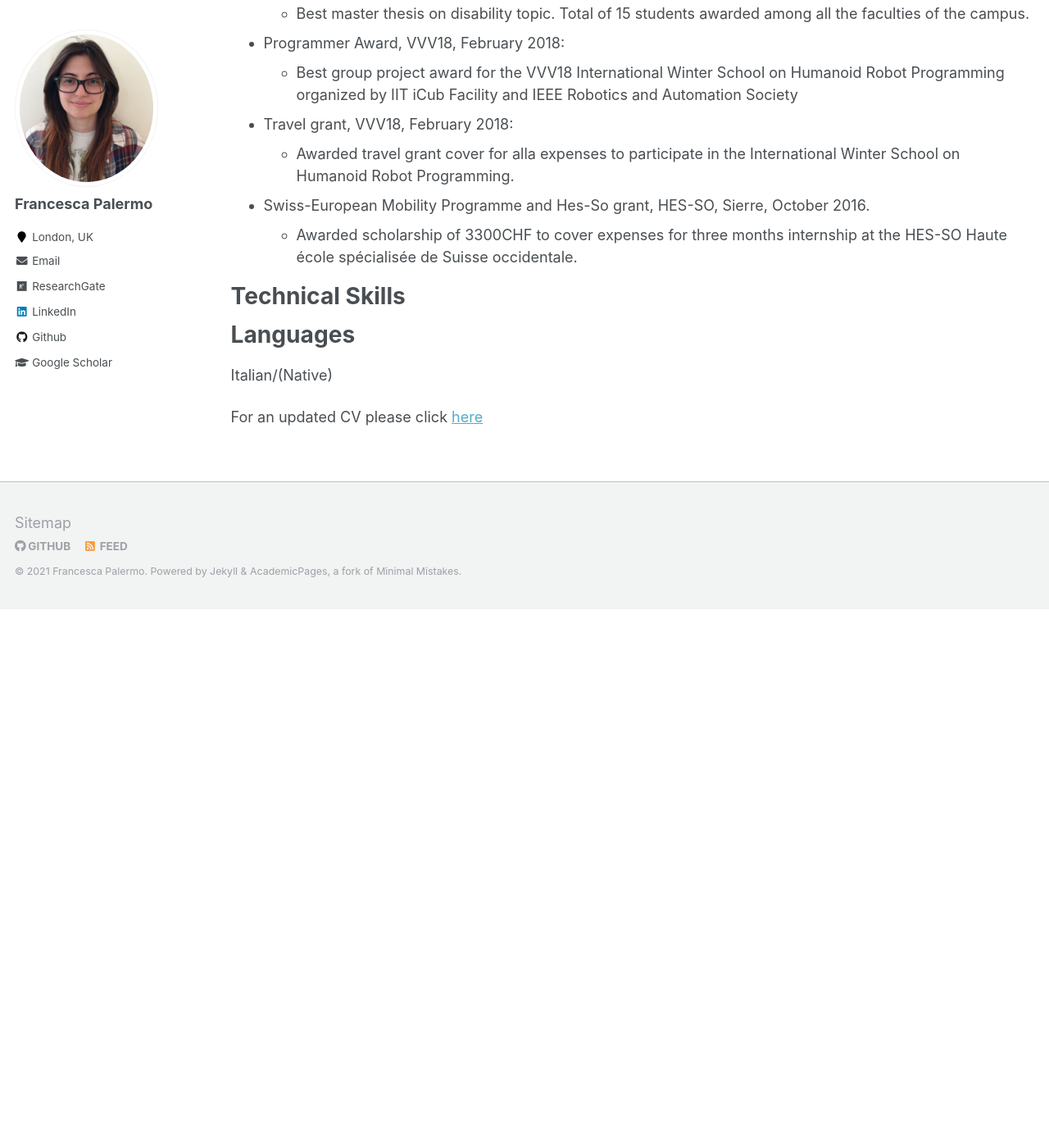
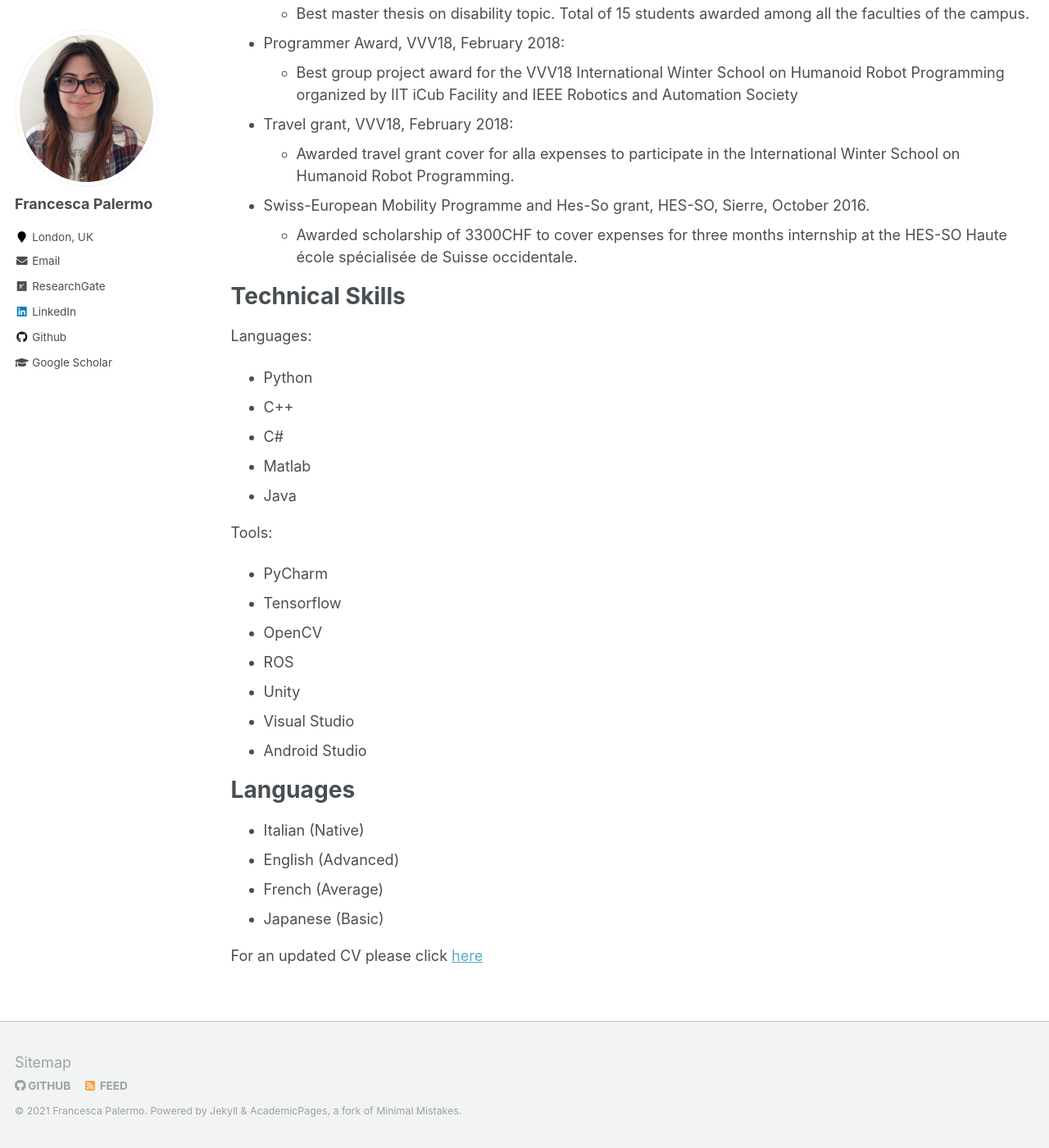
Before and after one commit to francescapalermo/francescapalermo.github.io, a Jekyll site: the page built from _pages/cv.md, in a window 1280 px wide and 1400 px high, scrolled down 3352 px. Shown: the whole window at 82% size. Built offline with Jekyll 4.4.1, drawn with Linux system fonts in a browser that asks for light colours; before the commit the page ends 4095 px from its top, so only the background shows below that.

Commit message:
Update cv.md

```diff
--- a/_pages/cv.md
+++ b/_pages/cv.md
@@ -85,10 +85,27 @@ Awards
 
 Technical Skills
 ======
+Languages:
+* Python
+* C++
+* C#
+* Matlab
+* Java
 
+Tools:
+* PyCharm
+* Tensorflow
+* OpenCV
+* ROS
+* Unity
+* Visual Studio
+* Android Studio
 
 Languages
 ======
-Italian/(Native)
+* Italian (Native)
+* English (Advanced)
+* French (Average)
+* Japanese (Basic)
 
  For an updated CV please click [here](https://www.dropbox.com/s/jfifkmryddqmnb8/Resume_FrancescaPalermo.pdf?dl=0)
```
